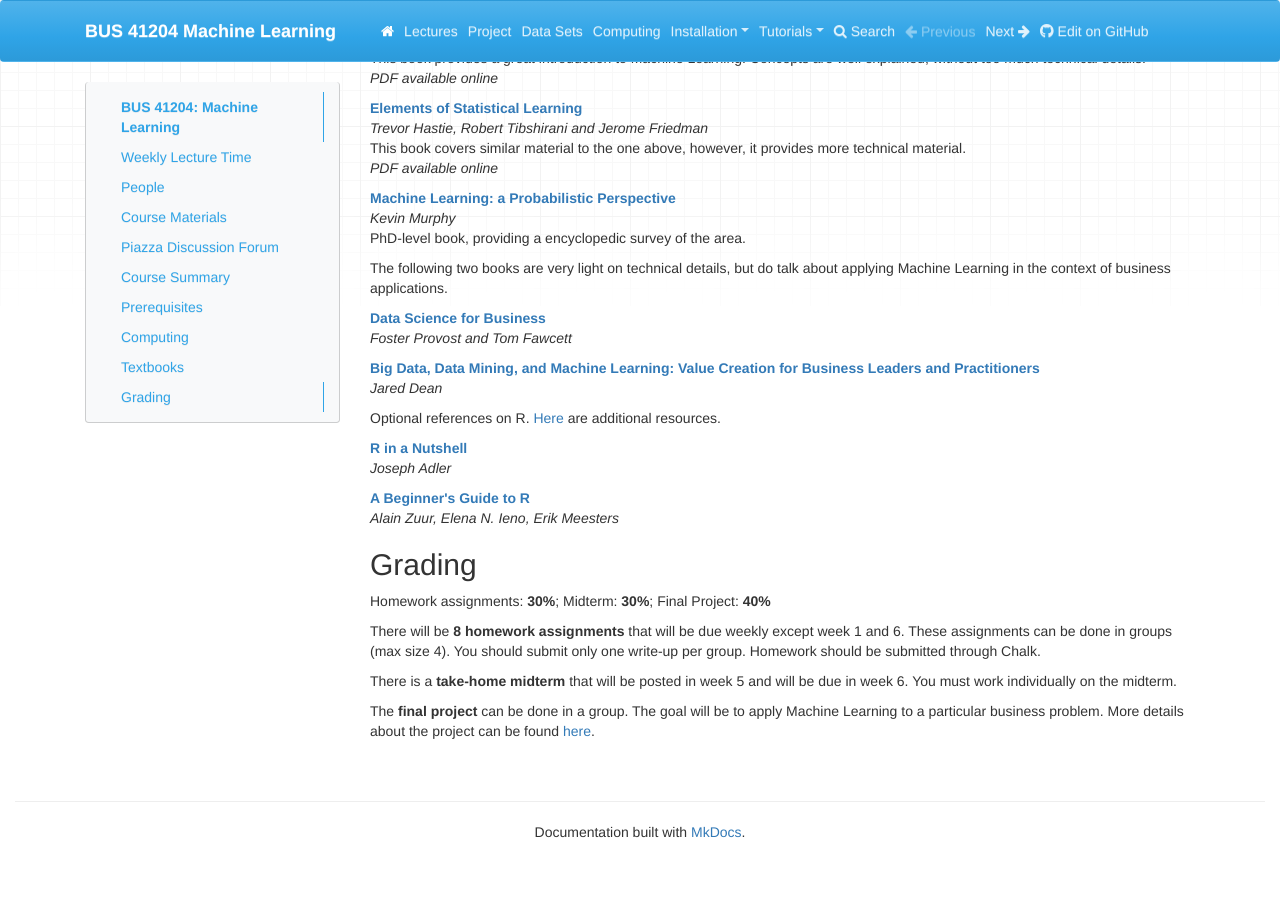
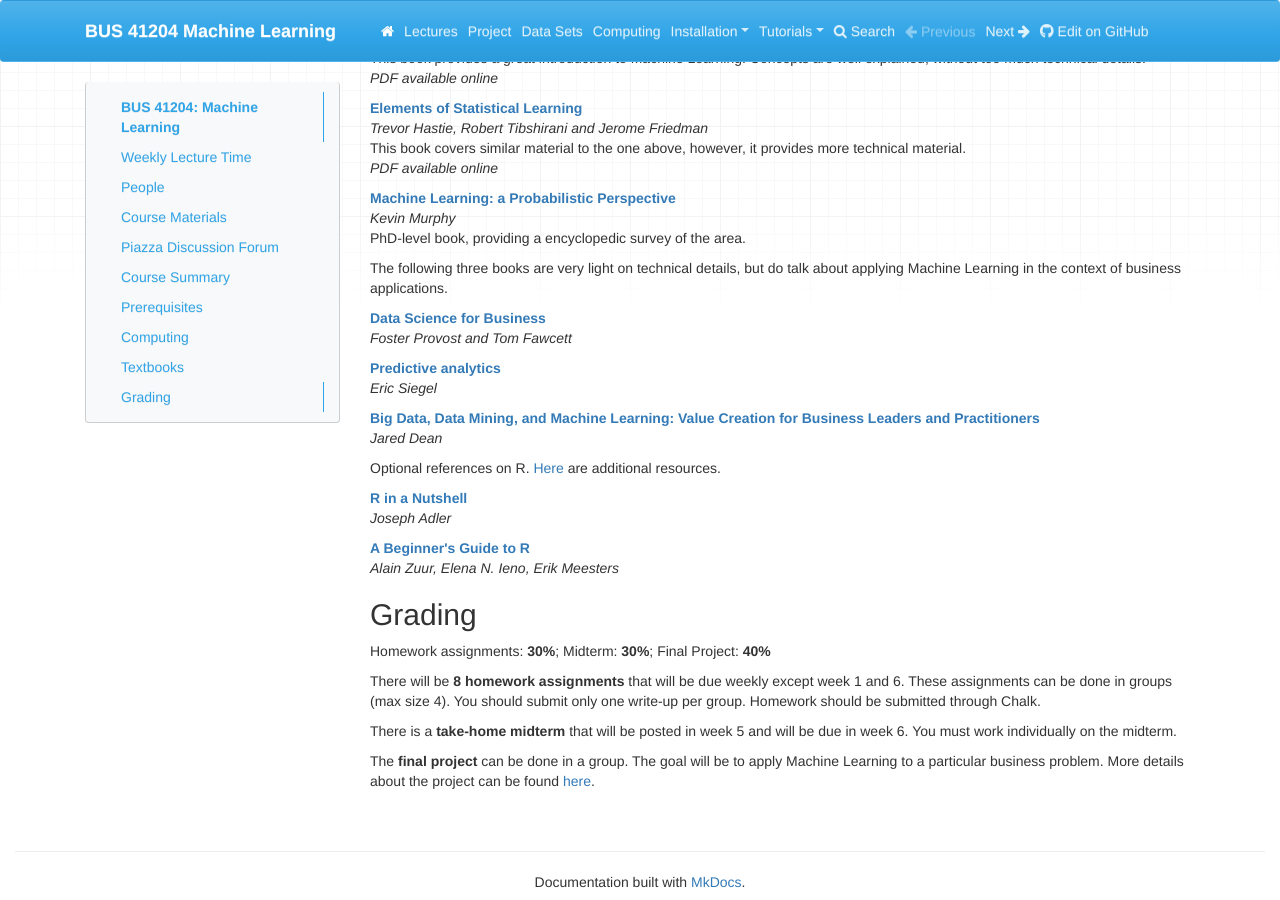
Before and after one commit to ChicagoBoothML/MachineLearning_Fall2015, an MkDocs documentation site: the page built from docs/index.md, in a window 1280 px wide and 900 px high, scrolled down 2263 px. Built offline with MkDocs 1.6.1, drawn with Linux system fonts in a browser that asks for light colours; nearby versions of some CDN libraries; old or Windows-style settings are respelled for this version of MkDocs; before the commit the page ends 3125 px from its top, so only the background shows below that.

Commit message:
Adding a link to Siegel's book.

```diff
--- a/docs/index.md
+++ b/docs/index.md
@@ -153,11 +153,14 @@ _PDF available online_
 *Kevin Murphy* <br>
 PhD-level book, providing a encyclopedic survey of the area.
 
-The following two books are very light on technical details,
+The following three books are very light on technical details,
 but do talk about applying Machine Learning in the context of business applications.
 
 [**Data Science for Business**](http://data-science-for-biz.com) <br>
 *Foster Provost and Tom Fawcett* <br>
+
+[**Predictive analytics**](http://www.wiley.com/WileyCDA/WileyTitle/productCd-1118416856.html) <br>
+*Eric Siegel*
 
 [**Big Data, Data Mining, and Machine Learning: Value Creation for Business Leaders and Practitioners**](http://www.amazon.com/gp/product/1502462915) <br>
 *Jared Dean*
```
